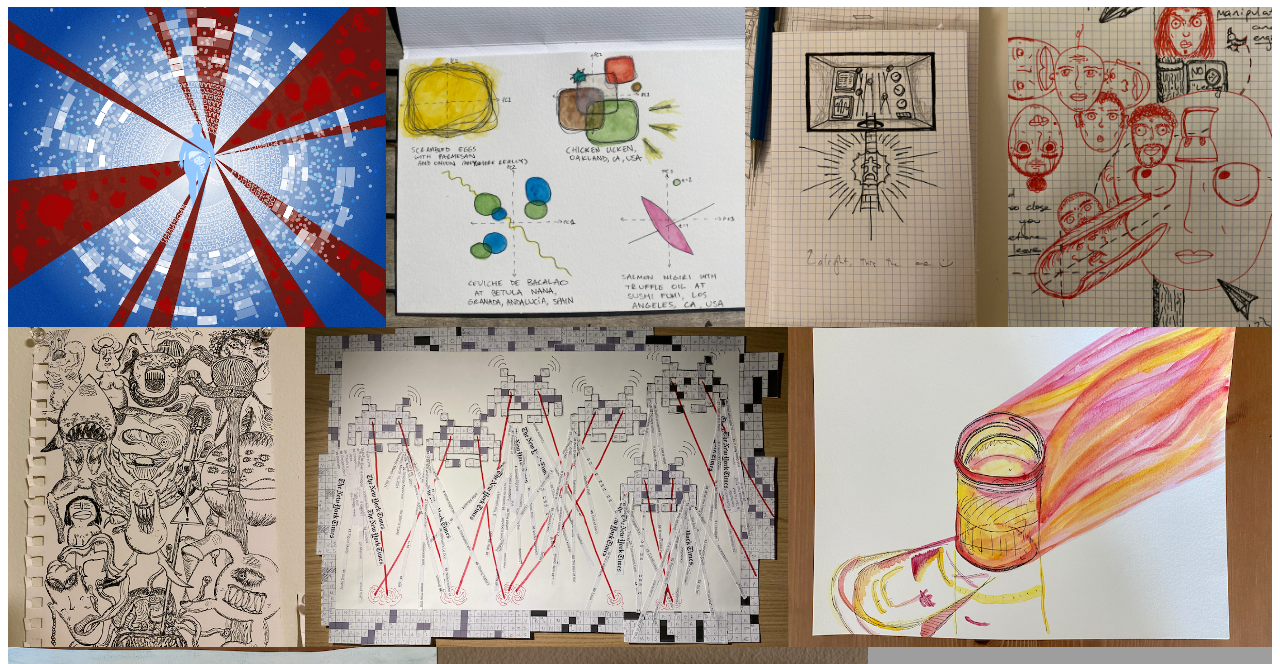
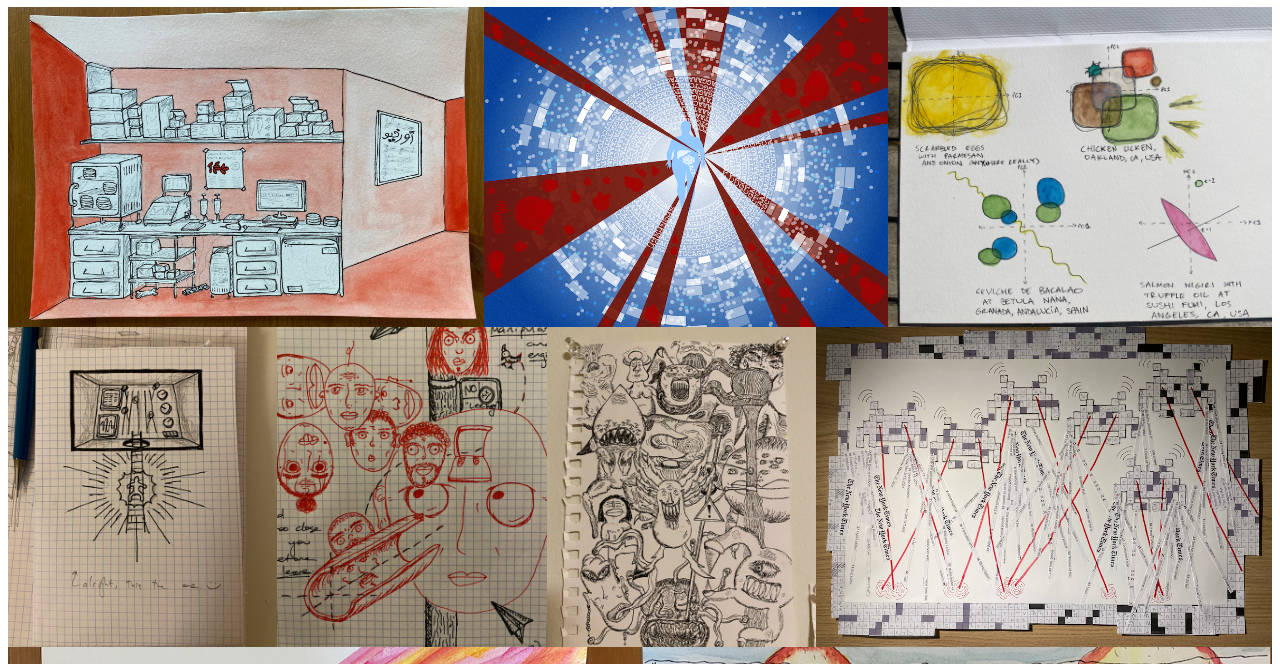
Before and after one commit to ndarci/ndarci.github.io, a plain HTML site: page index.html in a window 1280 px wide. Shown: the part 136-800 px from the top of the page. Drawn offline with Linux system fonts and the light colour scheme; grey boxes are pictures that could not be loaded.

Commit message:
updated front page

```diff
--- a/index.html
+++ b/index.html
@@ -57,6 +57,10 @@
 			<div class="frontpagetilegrid">
 				<!-- list of tiles -->
 				<!-- each tile is a link to the corresponding project page -->
+				<a href="orfeolab/index.html" class="tile">
+					<img src="orfeolab/orfeolab_thumbnail.jpeg" alt="Orfeo Lab">
+				</a>
+
 				<a href="omics_mandala/index.html" class="tile">
 					<img src="omics_mandala/FINAL_omics_mandala_thumbnail.png" alt="Omics Mandala">
 				</a>
```
Also changed, not shown: orfeolab/orfeolab_thumbnail.jpeg (added).
